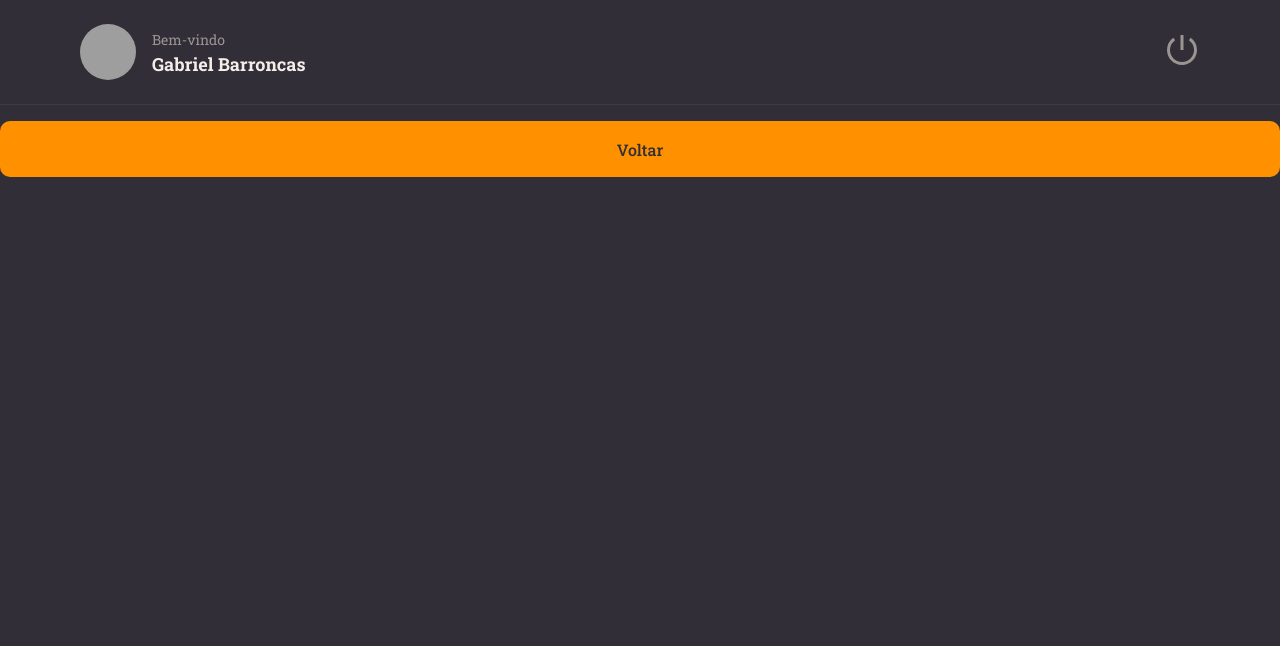
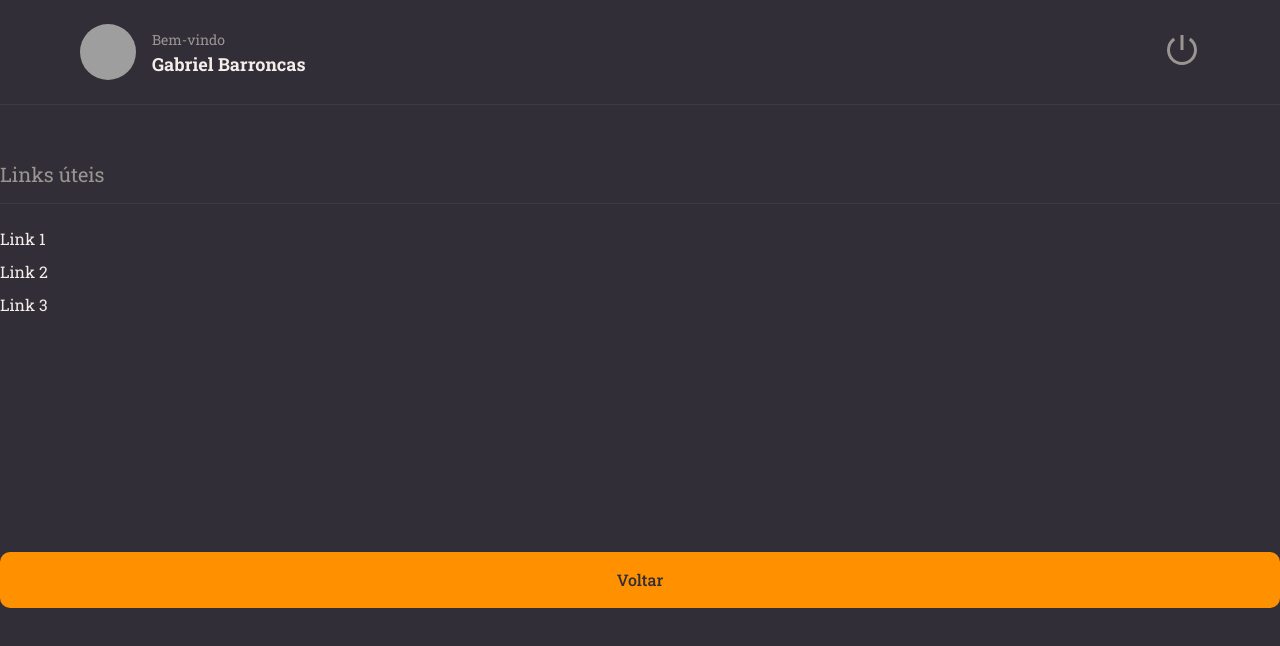
Before and after one commit to Barroncas1/Notes, a React (Vite) app: page / in a window 1280 px wide. Shown: the top 646 px of the page. Built offline with nearby package versions, Linux system fonts and the light colour scheme; grey boxes are pictures that could not be loaded.

Commit message:
create section for links

```diff
--- a/src/components/Section/index.jsx
+++ b/src/components/Section/index.jsx
@@ -0,0 +1,10 @@
+import { Container } from "./styles";
+
+export function Section({title, children}){
+    return (
+        <Container>
+            <h2>{title}</h2>
+            {children}
+        </Container>
+    )
+}
--- a/src/components/Section/styles.js
+++ b/src/components/Section/styles.js
@@ -0,0 +1,20 @@
+import styled from 'styled-components'
+
+export const Container = styled.section`
+    margin: 56px 0 28px;
+
+    > h2{
+        border-bottom-width: 1px;
+        border-bottom-style: solid;
+        border-bottom-color: ${({theme}) => theme.COLORS.BACKGROUND_700};
+
+        padding-bottom: 16px;
+        margin-bottom: 24px;
+
+        color: ${({theme}) => theme.COLORS.GRAY_100};
+        font-size: 20px;
+        font-weight: 400;
+
+    }
+
+`
--- a/src/pages/Details/index.jsx
+++ b/src/pages/Details/index.jsx
@@ -1,13 +1,24 @@
-import { Container } from "./style"
+import { Container, Links } from "./style"
 
 import { Button } from "../../components/Button"
 import { Header } from "../../components/Header"
+import { Section } from "../../components/Section"
 
 
 export function Details(){
   return (
     <Container>
-     <Header />
+      <Header />
+
+      <Section title="Links úteis">
+        <Links>
+          <li><a href="#">Link 1</a></li>
+          <li><a href="#">Link 2</a></li>
+          <li><a href="#">Link 3</a></li>
+
+        </Links>
+
+      </Section>
 
       <Button title="Voltar" />
     </Container>
--- a/src/pages/Details/style.js
+++ b/src/pages/Details/style.js
@@ -11,3 +11,16 @@
     "content"
     ;
 `;
+
+export const Links = styled.ul`
+    list-style: none;
+
+    > li {
+        margin-top: 12px;
+    }
+
+    a {
+        color: ${({theme}) => theme.COLORS.WHITE};
+    }
+
+`
```
